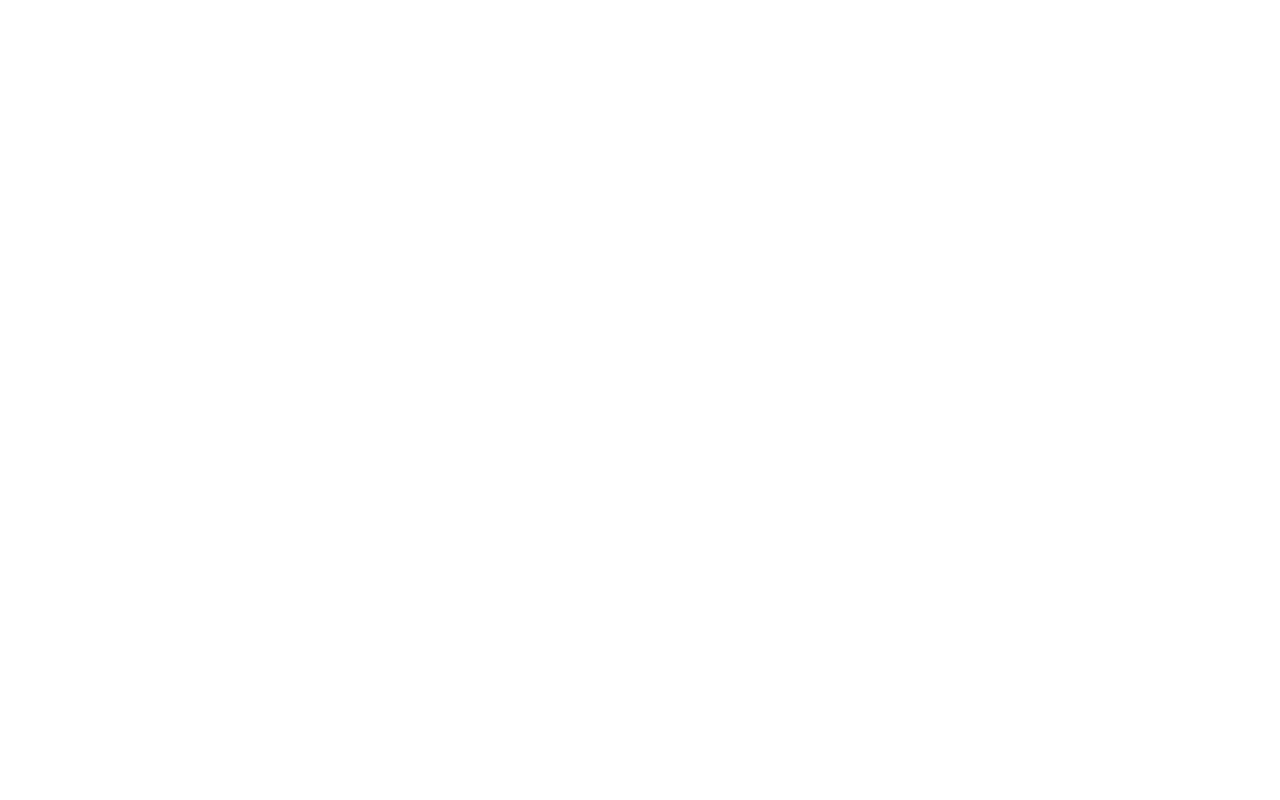
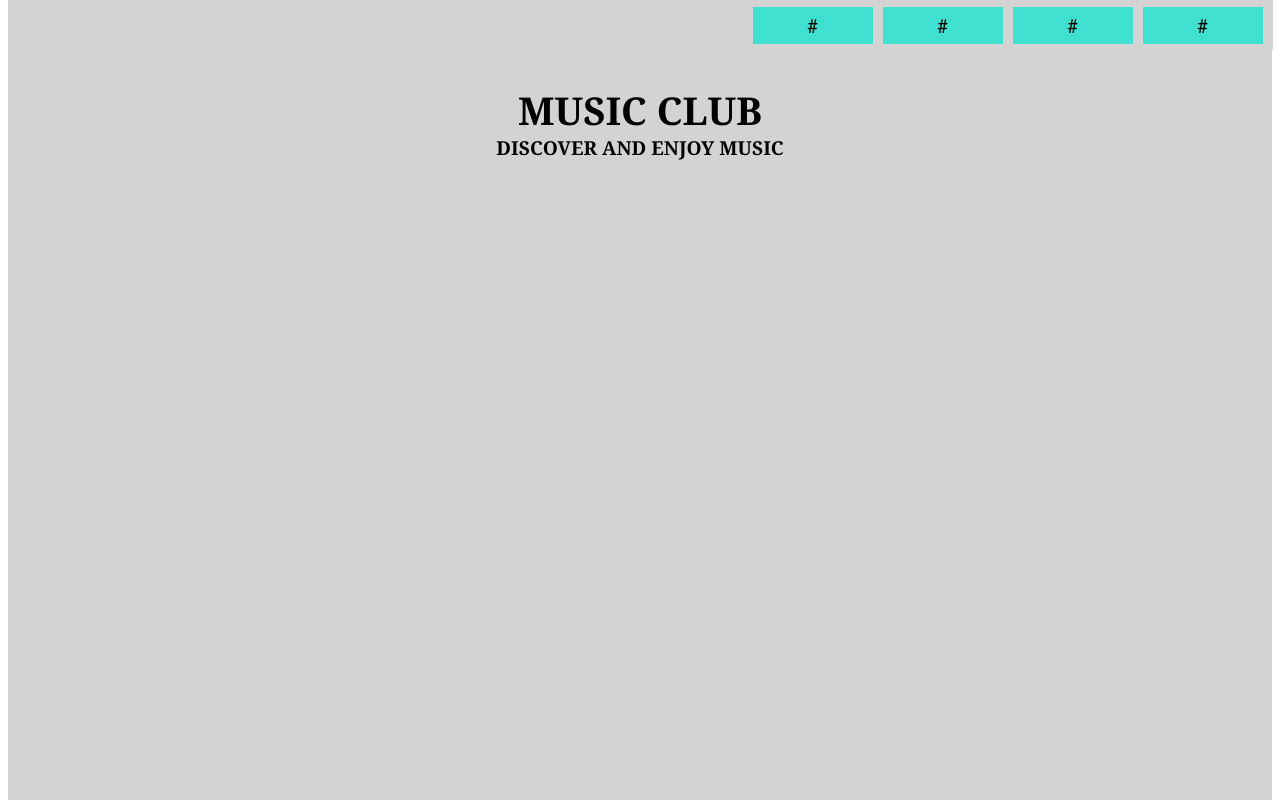
Before and after one commit to elightner933/ResponsiveClubWebsite, a plain HTML site: page index.html in a window 1280 px wide. Shown: the top 800 px of the page. Drawn offline with Linux system fonts and the light colour scheme.

Commit message:
Add HTML for Navbar and Header.

```diff
--- a/index.html
+++ b/index.html
@@ -2,9 +2,24 @@
 <html>
 <head>
 <meta charset="utf-8">
-<title>Untitled Document</title>
+<title>Responsive Club Website</title>
+<link rel="stylesheet" href="Styles/styles.css" type="text/css">
 </head>
 
 <body>
+	<!--Navbar-->
+	<div class="navbar">
+		<a href="#">#</a>
+		<a href="#">#</a>
+		<a href="#">#</a>
+		<a href="#">#</a>
+	</div>
+
+	<div class="container">
+
+		<!--Header-->
+		<h1>Music Club</h1>
+		<h4>Discover and enjoy music</h4>
+	</div>
 </body>
 </html>
```
